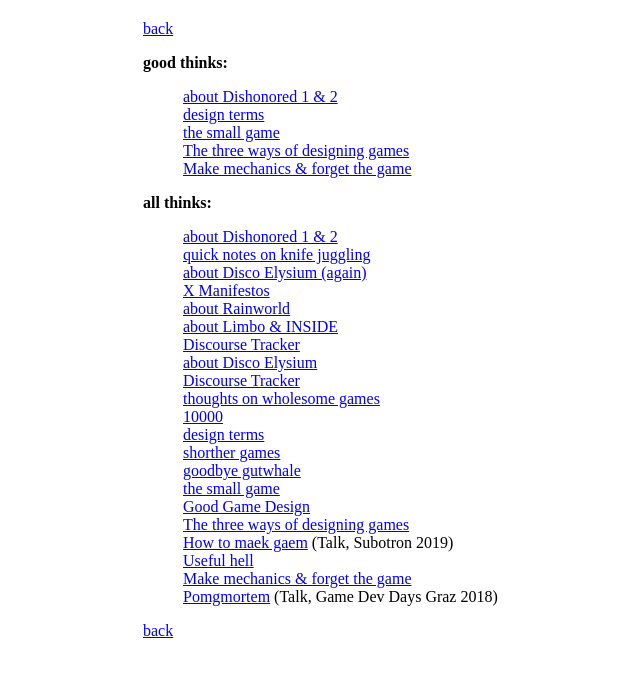
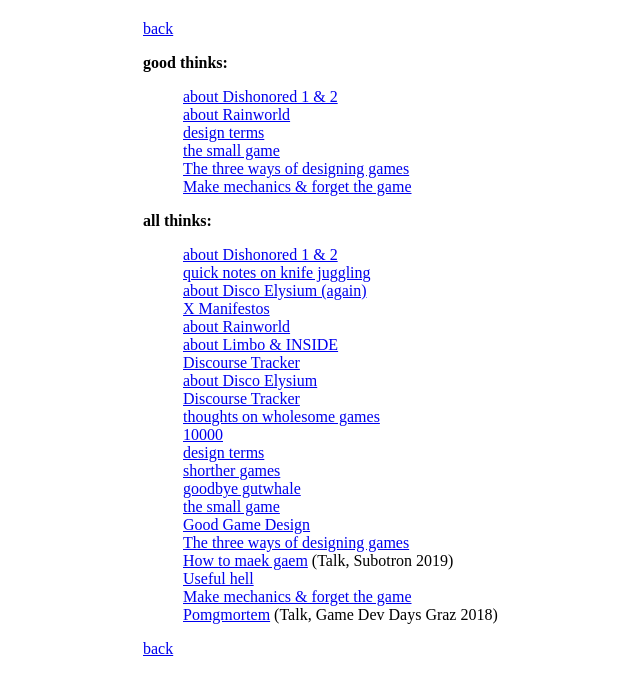
Before and after one commit to stuffedwombat/stuffedwombat.github.io, a Jekyll site: the page built from thinking.md, in a window 1280 px wide. Shown: the top 695 px of the page, without its empty margins (181-821 px from the left). Built offline with Jekyll 4.4.1, drawn with Linux system fonts in a browser that asks for light colours; our own code applies the rules of GitHub Pages for plain Markdown files; comment, search, counter and statistics services are not loaded.

Commit message:
Update thinking.md

```diff
--- a/thinking.md
+++ b/thinking.md
@@ -2,6 +2,7 @@
 
 **good thinks:**
 - [about Dishonored 1 & 2](about_dishonored)
+- [about Rainworld](about_rainworld)
 - [design terms](design_terms)
 - [the small game](the_small_game)
 - [The three ways of designing games](threeways)
```
